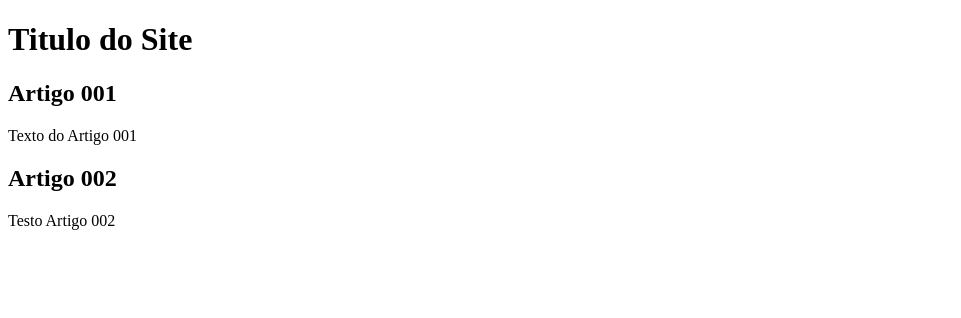
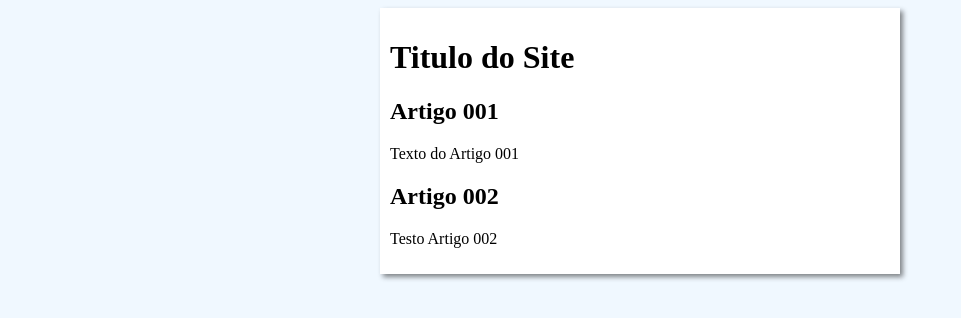
Before and after one commit to AngelicaSant-s/projeto-site, a plain HTML site: page index.html in a window 1280 px wide. Shown: the whole page, without its empty margins (0-961 px from the left). Drawn offline with Linux system fonts and the light colour scheme.

Commit message:
iniciei o desing

```diff
--- /dev/null
+++ b/estilos/style.css
@@ -0,0 +1,20 @@
+*{
+    font-family:Arial, Helvetica, sans-serif
+    font-size: 16px;
+
+}
+
+body {
+    background-color:aliceblue
+
+
+}
+
+main {
+
+    background-color: white;
+    width: 500px;
+    margin: auto;
+    padding: 10px;
+    box-shadow: 3px 3px 5px rgba(0, 0, 0, 0.473);
+}
--- a/index.html
+++ b/index.html
@@ -4,6 +4,7 @@
     <meta charset="UTF-8">
     <meta name="viewport" content="width=device-width, initial-scale=1.0">
     <title>Titulo do Site</title>
+    <link rel="stylesheet" href="estilos/style.css">
 </head>
 <body>
     <main>
```
